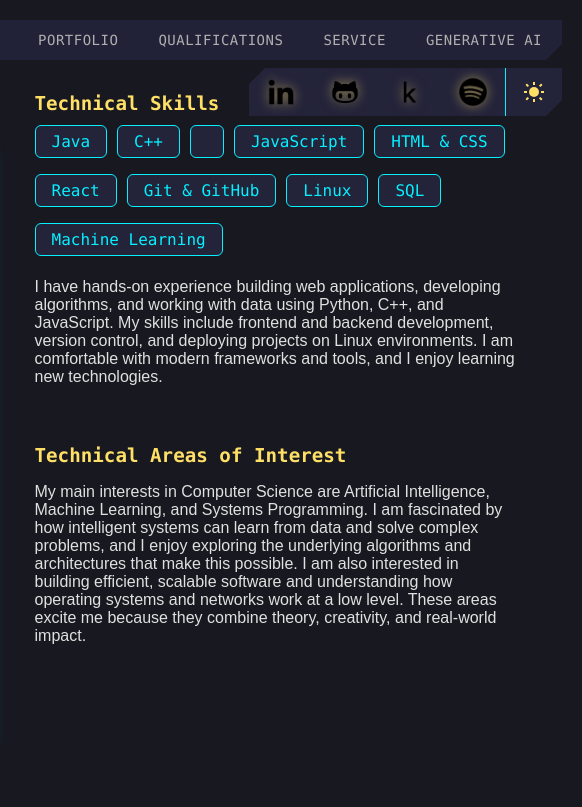
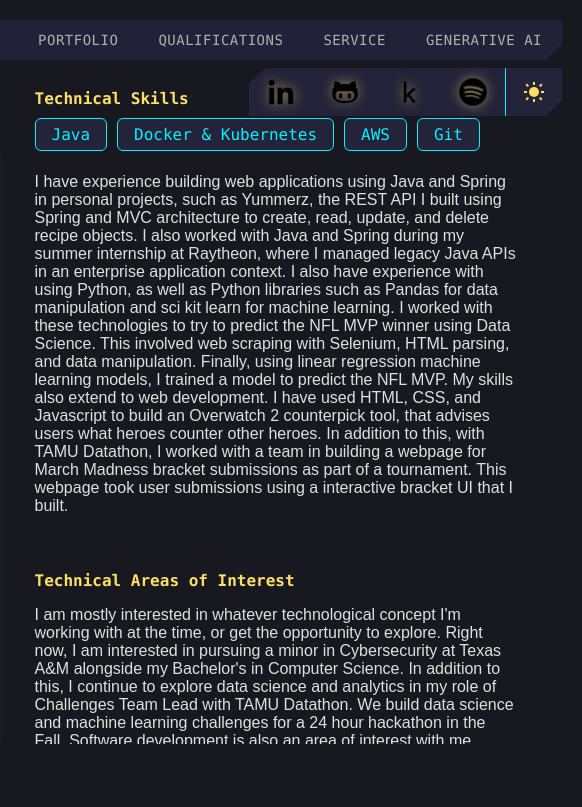
Before and after one commit to CSCE331-Fall2025-900-911/project1-rishabjadhav, a plain HTML site: page pages/qualifications.html in a window 1280 px wide. Shown: the full height of the page, 698-1280 px from the left. Drawn offline with Linux system fonts and the light colour scheme.

Commit message:
finalized qualifications writeup

```diff
--- a/pages/qualifications.html
+++ b/pages/qualifications.html
@@ -63,23 +63,30 @@
           <h2>Technical Skills</h2>
           <ul class="skills-list">
             <li>Java</li>
-            <li>C++<li>
-            <li>JavaScript</li>
-            <li>HTML &amp; CSS</li>
-            <li>React</li>
-            <li>Git &amp; GitHub</li>
-            <li>Linux</li>
-            <li>SQL</li>
-            <li>Machine Learning</li>
+            <li>Docker &amp; Kubernetes</li>
+            <li>AWS</li>
+            <li>Git</li>
           </ul>
           <p class="skills-desc">
-            I have hands-on experience building web applications, developing algorithms, and working with data using Python, C++, and JavaScript. My skills include frontend and backend development, version control, and deploying projects on Linux environments. I am comfortable with modern frameworks and tools, and I enjoy learning new technologies.
+            I have experience building web applications using Java and Spring in personal projects, such as Yummerz, the REST API I built using Spring
+            and MVC architecture to create, read, update, and delete recipe objects. I also worked with Java and Spring during my summer internship at
+            Raytheon, where I managed legacy Java APIs in an enterprise application context. I also have experience with using Python, as well as Python
+            libraries such as Pandas for data manipulation and sci kit learn for machine learning. I worked with these technologies to try to predict the
+            NFL MVP winner using Data Science. This involved web scraping with Selenium, HTML parsing, and data manipulation. Finally, using linear regression
+            machine learning models, I trained a model to predict the NFL MVP.
+            My skills also extend to web development. I have used HTML, CSS, and Javascript to build an Overwatch 2 counterpick tool, that advises users what
+            heroes counter other heroes. In addition to this, with TAMU Datathon, I worked with a team in building a webpage for March Madness bracket submissions as part
+            of a tournament. This webpage took user submissions using a interactive bracket UI that I built.
           </p>
         </section>
         <section class="interests-section">
           <h2>Technical Areas of Interest</h2>
           <p>
-            My main interests in Computer Science are Artificial Intelligence, Machine Learning, and Systems Programming. I am fascinated by how intelligent systems can learn from data and solve complex problems, and I enjoy exploring the underlying algorithms and architectures that make this possible. I am also interested in building efficient, scalable software and understanding how operating systems and networks work at a low level. These areas excite me because they combine theory, creativity, and real-world impact.
+            I am mostly interested in whatever technological concept I'm working with at the time, or get the opportunity to explore. Right now, I am interested
+            in pursuing a minor in Cybersecurity at Texas A&M alongside my Bachelor's in Computer Science. In addition to this, I continue to explore data science
+            and analytics in my role of Challenges Team Lead with TAMU Datathon. We build data science and machine learning challenges for a 24 hour hackathon in the
+            Fall. Software development is also an area of interest with me, where I got exposure during my internship. I would like to learn more about any and all
+            computing and technological concepts that I can.
           </p>
         </section>
       </div>
--- a/styles/alt.css
+++ b/styles/alt.css
@@ -65,8 +65,6 @@ body {
     transform: none;
 }
 
-
-/* Social Bar - Demon Slayer colors */
 .social-bar {
     position: fixed;
     bottom: 100px;
--- a/styles/styles.css
+++ b/styles/styles.css
@@ -676,11 +676,11 @@ body {
     overflow-wrap: break-word;
     word-break: break-word;
     color: #b0b0b0;
-    font-size: 1rem;
+    font-size: 0.7rem;
     font-family: Arial, Helvetica, sans-serif;
 }
 .skills-section h2, .interests-section h2 {
-    font-size: 1.2rem;
+    font-size: 1.0rem;
     margin-bottom: 10px;
     color: #ffe066;
     font-family: inherit;
@@ -692,7 +692,7 @@ body {
     gap: 10px;
     list-style: none;
     padding: 0;
-    margin: 0 0 12px 0;
+    margin: 0 0 0px 0;
 }
 .skills-list li {
     background: #23233a;
```
Also changed, not shown: 1 other file.
